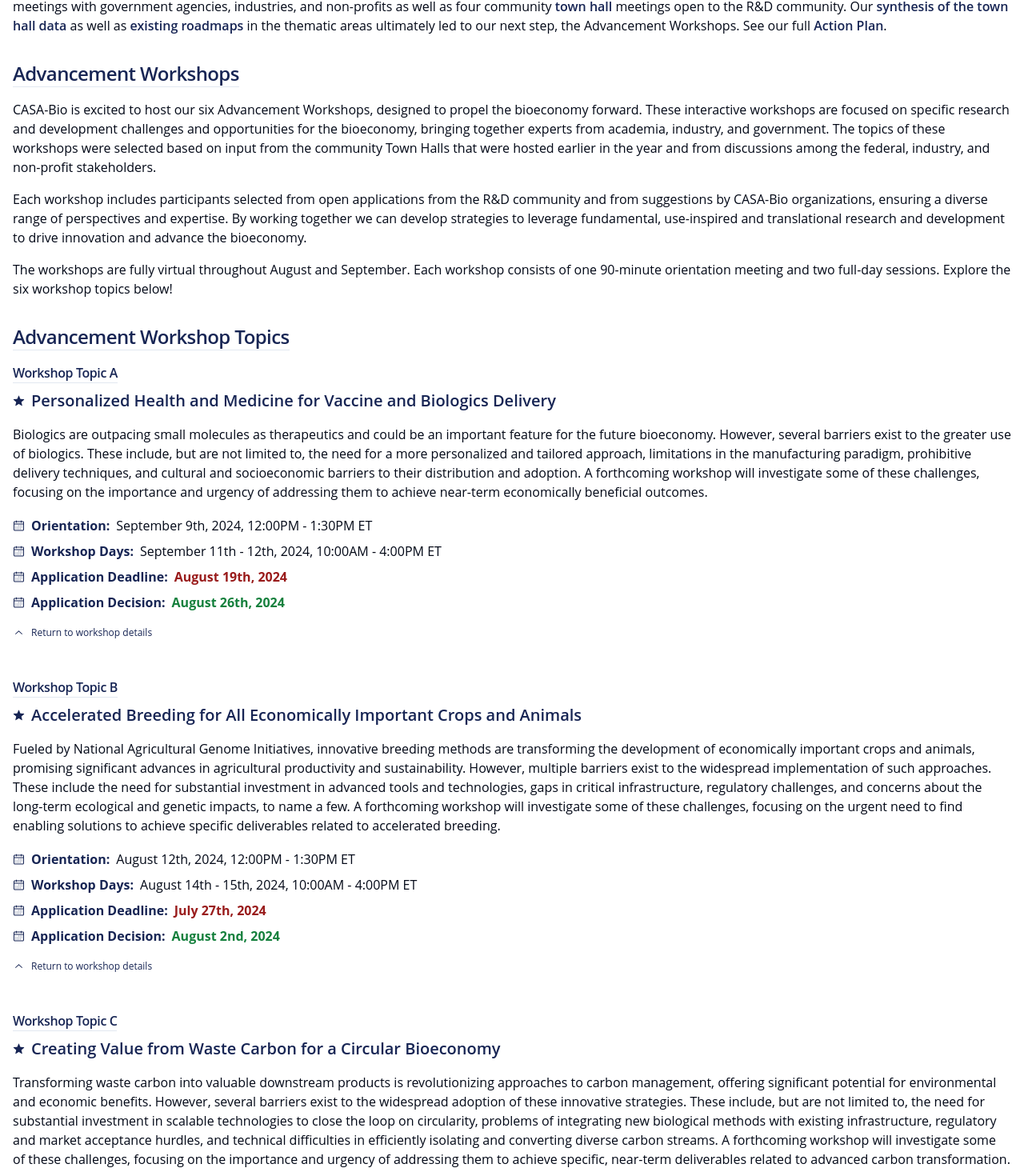
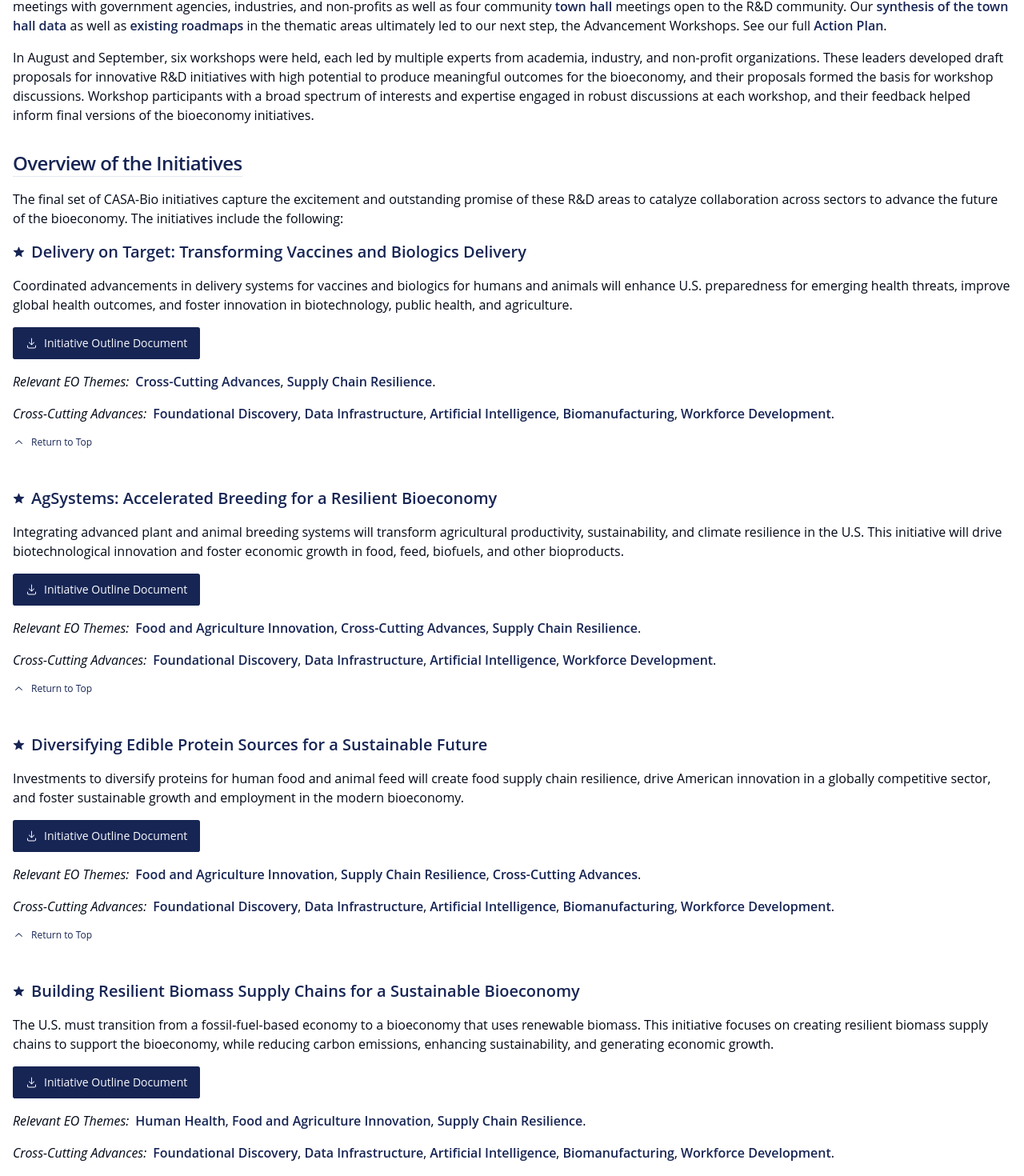
Before and after one commit to ZachStapletonJones/casa-bio, a Next.js app: page / in a window 1280 px wide. Shown: the part 339-1809 px from the top of the page at 80% size. Built offline with nearby package versions, Linux system fonts and the light colour scheme.

Commit message:
replaced workshops with initiatives structure

```diff
--- a/app/page.tsx
+++ b/app/page.tsx
@@ -23,28 +23,22 @@
               <h1 className='scroll-m-20 border-b pb-2 text-3xl font-semibold tracking-tight first:mt-2 text-primary w-fit'>Catalyzing Across Sectors to Advance the Bioeconomy</h1>
               <SplashContent />
             </div>
-            <div className="flex flex-col gap-4">
+            {/* <div className="flex flex-col gap-4">
             <h2 id="topics" className='scroll-m-20 border-b w-fit text-2xl font-semibold tracking-tight text-primary'>Advancement Workshops</h2>
             <p>
-            CASA-Bio is excited to host our six Advancement Workshops, designed to propel the bioeconomy forward. These interactive workshops are focused on specific research and development challenges and opportunities for the bioeconomy, bringing together experts from academia, industry, and government. The topics of these workshops were selected based on input from the community Town Halls that were hosted earlier in the year and from discussions among the federal, industry, and non-profit stakeholders.
-            </p>
-            <p>
-            Each workshop includes participants selected from open applications from the R&D community and from suggestions by CASA-Bio organizations, ensuring a diverse range of perspectives and expertise. By working together we can develop strategies to leverage fundamental, use-inspired and translational research and development to drive innovation and advance the bioeconomy.
-
+            In August and September, six workshops were held, each led by multiple experts from academia, industry, and non-profit organizations. These leaders developed draft proposals for innovative R&D initiatives with high potential to produce meaningful outcomes for the bioeconomy, and their proposals formed the basis for workshop discussions. Workshop participants with a broad spectrum of interests and expertise engaged in robust discussions at each workshop, and their feedback helped inform final versions of the bioeconomy initiatives.
             </p>
 
 
-            {/* <p>
-            Each workshop will be fully virtual and take place over two days in July or August. Explore the seven workshop topics below and apply to attend!
-            </p> */}
 
-            <p>
-            The workshops are fully virtual throughout August and September. Each workshop consists of one 90-minute orientation meeting and two full-day sessions. Explore the six workshop topics below!
-            </p>
 
-          </div>
+          </div> */}
           <div className="flex flex-col gap-4">
-            <h2  className='scroll-m-20 border-b w-fit text-2xl font-semibold tracking-tight text-primary'>Advancement Workshop Topics</h2>
+
+            <h2  className='scroll-m-20 border-b w-fit text-2xl font-semibold tracking-tight text-primary'>Overview of the Initiatives</h2>
+            <div>The final set of CASA-Bio initiatives capture the excitement and outstanding promise of these R&D areas
+            to catalyze collaboration across sectors to advance the future of the bioeconomy. The initiatives include
+            the following:</div>
             <WorkshopTopics />
             </div>
 
--- a/components/SplashContent.tsx
+++ b/components/SplashContent.tsx
@@ -53,6 +53,10 @@
 See
 our full <a className="cursor-pointer font-semibold text-primary" href="https://firebasestorage.googleapis.com/v0/b/kistorm-media.appspot.com/o/CASA-Bio%20Action%20Plan.pdf?alt=media&token=0e6b6388-545c-4c58-91f1-c426810a3988" target="_blank">Action Plan</a>.
 </p>
+
+<p>
+            In August and September, six workshops were held, each led by multiple experts from academia, industry, and non-profit organizations. These leaders developed draft proposals for innovative R&D initiatives with high potential to produce meaningful outcomes for the bioeconomy, and their proposals formed the basis for workshop discussions. Workshop participants with a broad spectrum of interests and expertise engaged in robust discussions at each workshop, and their feedback helped inform final versions of the bioeconomy initiatives.
+            </p>
 {/* <div className="flex gap-2 items-center h-fit">
 <a className='w-fit' href="https://www.whitehouse.gov/briefing-room/presidential-actions/2022/09/12/executive-order-on-advancing-biotechnology-and-biomanufacturing-innovation-for-a-sustainable-safe-and-secure-american-bioeconomy/" target="_blank">
   <Button className='font-semibold flex items-center gap-2 w-fit text-xs h-20 sm:h-full sm:text-sm'><FileText className='h-4 w-4' />View the Executive Order</Button>
--- a/components/WorkshopTopicsGrid.tsx
+++ b/components/WorkshopTopicsGrid.tsx
@@ -1,10 +1,12 @@
 'use client'
 import { Icon } from '@/data/icons'
 import { WorkshopTopicData, workshopTopic } from '@/data/workshop-topics'
+import { ThemeData, themes } from '@/data/themes'
+import { SubthemeData, subthemes } from '@/data/subthemes'
 import Image from 'next/image'
 import Link from 'next/link'
 import React from 'react'
-import { CalendarIcon, ChevronRightIcon, ChevronUpIcon, ExternalLinkIcon, Link2Icon, StarFilledIcon } from '@radix-ui/react-icons'
+import { CalendarIcon, ChevronRightIcon, ChevronUpIcon, DownloadIcon, ExternalLinkIcon, FileIcon, Link2Icon, StarFilledIcon } from '@radix-ui/react-icons'
 import { Button } from './ui/button'
 import ReturnTop from './ReturnTop'
 
@@ -14,7 +16,6 @@
         <div className='flex flex-col gap-4 w-full h-fit' >
 
             <div>
-            <div className='text-primary font-semibold scroll-m-20 border-b tracking-tight text-md w-fit mb-2'>Workshop Topic {workshopTopic.id}</div>
             <div className='h-fit w-full flex flex-row items-center justify-start'>
                 <StarFilledIcon className='text-primary' />
 
@@ -29,29 +30,14 @@
             <div>
             {workshopTopic.description}
             </div>
-            <div className='flex flex-col gap-1'>
-                <div className='flex flex-row items-center w-full justify-start gap-2'>
-                    <CalendarIcon className={`text-primary h-7`} />
-                    <span><strong className='text-primary'>Orientation:</strong></span>
-                    <span>{workshopTopic.orientation}</span>
+            <div className='flex flex-row items-center w-full justify-start gap-2'>
+
+                <a className='w-fit font-semibold' href={workshopTopic.summaryURL} target="_blank"><Button className='flex flex-row items-center w-full justify-start gap-2'><DownloadIcon  className={`text-background h-7`} /><span>Initiative Outline Document</span></Button></a>
                 </div>
-                <div className='flex flex-row items-center w-full justify-start gap-2'>
-                    <CalendarIcon className={`text-primary h-7`} />
-                    <span><strong className='text-primary'>Workshop Days:</strong></span>
-                    <span>{workshopTopic.dates}</span>
-                </div>
+            <div className='flex flex-row items-center w-full justify-start gap-2'><span className='italic'>Relevant EO Themes:</span><ThemeLinks themeIds={workshopTopic.themes} /></div>
+            <div className='flex flex-row items-center w-full justify-start gap-2'><span className='italic'>Cross-Cutting Advances:</span><AdvancesLinks advancesIds={workshopTopic.advances} /></div>
+            {/* <div className='flex flex-row items-center w-full justify-start gap-2'><span className='italic'>Cross-cutting Advances:</span><span>{workshopTopic.advances}</span></div> */}
 
-                <div className='flex flex-row items-center w-full justify-start gap-2'>
-                    <CalendarIcon className={`text-primary h-7`} />
-                    <span><strong className='text-primary'>Application Deadline:</strong></span>
-                    <span><strong className='text-red-800'>{workshopTopic.deadline}</strong></span>
-                </div>
-                <div className='flex flex-row items-center w-full justify-start gap-2'>
-                    <CalendarIcon className={`text-primary h-7`} />
-                    <span><strong className='text-primary'>Application Decision:</strong></span>
-                    <span><strong className='text-green-700'>{workshopTopic.decision}</strong></span>
-                </div>
-            </div>
             {/* <ExternalLinkIcon className='w-4 h-4' /> */}
 
 
@@ -59,11 +45,11 @@
 
 
 
-        <div className='flex flex-col gap-4 w-full justify-start text-xs text-primary'>
+        <div className='flex flex-col gap-4 w-fit justify-start text-xs text-primary'>
 
         {/* <a className='w-fit text-primary font-semibold' href="https://forms.gle/qHcSunu5N2XZVap8A" target="_blank"><Button>Notify Me when Applications are Open</Button></a> */}
 
-        <button className={`flex items-center gap-2`} tabIndex={0} onClick={()=> {
+        {/* <button className={`flex items-center gap-2`} tabIndex={0} onClick={()=> {
             const element = document.getElementById('topics');
             if ( !element ) return;
             window.scroll({
@@ -72,11 +58,82 @@
               })
         }}>
              <ChevronUpIcon />Return to workshop details
+        </button> */}
+
+        <button className={`flex items-center gap-2 hover:underline`} tabIndex={0} onClick={()=> {
+               window.scroll({
+                top: -80,
+                behavior: 'smooth'
+              })
+        }}>
+             <ChevronUpIcon />Return to Top
         </button>
         </div>
         </div>
     )
 }
+
+function ThemeLinks({themeIds}:{themeIds:Array<number>}) {
+    const length = themeIds.length - 1;
+    return (
+        <span>
+            {themeIds.map((t, index)=><ThemeLink key={index} themeId={t} length={length} index={index} />)}
+        </span>
+    )
+}
+
+function ThemeLink({themeId, length, index}:{themeId:number, length:number, index:number}) {
+    const themeObject = themes[themeId];
+    const themeName = themeObject ? themeObject.title : "";
+    const slug = themeObject ? themeObject.slug : "";
+    return (
+        <>
+
+            <Link className='w-fit text-primary font-semibold hover:underline'  href={slug}>
+                {themeName}
+            </Link>
+            {
+                (index!=length)?(<>, </>):(<>.</>)
+            }
+        </>
+    )
+}
+
+function AdvancesLinks({advancesIds}:{advancesIds:Array<number>}) {
+    const length = advancesIds.length - 1;
+    return (
+        <span>
+            {advancesIds.map((t, index)=><AdvancesLink key={index} advancesId={t} length={length} index={index} />)}
+        </span>
+    )
+}
+
+function AdvancesLink({advancesId, length, index}:{advancesId:number, length:number, index:number}) {
+    const advancesNames =[
+        "Workforce Development",
+        "Foundational Discovery",
+        "Biomanufacturing",
+        "Artificial Intelligence",
+        "Data Infrastructure",
+    ]
+    const advancesArray = subthemes[4][5];
+    const advancesObject = advancesArray[advancesId]
+    const advancesSlugRaw = advancesObject ? advancesObject.slug : "";
+    const advancesSlug = "cross-cutting-advances/"+advancesSlugRaw;
+    const advancesName = advancesNames ? advancesNames[advancesId] : "";
+    return (
+        <>
+
+            <Link className='w-fit text-primary font-semibold hover:underline'  href={advancesSlug}>
+                {advancesName}
+            </Link>
+            {
+                (index!=length)?(<>, </>):(<>.</>)
+            }
+        </>
+    )
+}
+
 
 
 export default function WorkshopTopics() {
--- a/data/workshop-topics.ts
+++ b/data/workshop-topics.ts
@@ -2,10 +2,10 @@
     id: string,
     title: string;
     description: string;
-    orientation: string;
-    dates: string;
-    deadline: string;
-    decision: string;
+    themes: Array<number>;
+    advances: Array<number>;
+    // advances: string;
+    summaryURL: string;
 }
 
 export type WorkshopTopicObject = WorkshopTopicData[];
@@ -14,62 +14,62 @@
   {
     //WorkshopTopic 1
     id: "A",
-    title: "Personalized Health and Medicine for Vaccine and Biologics Delivery",
-    description: "Biologics are outpacing small molecules as therapeutics and could be an important feature for the future bioeconomy. However, several barriers exist to the greater use of biologics. These include, but are not limited to, the need for a more personalized and tailored approach, limitations in the manufacturing paradigm, prohibitive delivery techniques, and cultural and socioeconomic barriers to their distribution and adoption. A forthcoming workshop will investigate some of these challenges, focusing on the importance and urgency of addressing them to achieve near-term economically beneficial outcomes.",
-    orientation: "September 9th, 2024, 12:00PM - 1:30PM ET",
-    dates: "September 11th - 12th, 2024, 10:00AM - 4:00PM ET",
-    deadline: "August 19th, 2024",
-    decision: "August 26th, 2024",
+    title: "Delivery on Target: Transforming Vaccines and Biologics Delivery",
+    description: "Coordinated advancements in delivery systems for vaccines and biologics for humans and animals will enhance U.S. preparedness for emerging health threats, improve global health outcomes, and foster innovation in biotechnology, public health, and agriculture.",
+    summaryURL: "https://firebasestorage.googleapis.com/v0/b/kistorm-media.appspot.com/o/Delivery%20on%20Target.pdf?alt=media&token=2e69ac1a-2b52-4624-8c19-78fa76f3544a",
+    themes: [4,2],
+    advances: [1, 4, 3, 2, 0],
+    // advances: "Foundational Discovery, Data Infrastructure, Artificial Intelligence, Biomanufacturing, and Workforce Development.",
   },
   {
     //WorkshopTopic 2
     id: "B",
-    title: "Accelerated Breeding for All Economically Important Crops and Animals",
-    description: "Fueled by National Agricultural Genome Initiatives, innovative breeding methods are transforming the development of economically important crops and animals, promising significant advances in agricultural productivity and sustainability. However, multiple barriers exist to the widespread implementation of such approaches. These include the need for substantial investment in advanced tools and technologies, gaps in critical infrastructure, regulatory challenges, and concerns about the long-term ecological and genetic impacts, to name a few. A forthcoming workshop will investigate some of these challenges, focusing on the urgent need to find enabling solutions to achieve specific deliverables related to accelerated breeding.",
-    orientation: "August 12th, 2024, 12:00PM - 1:30PM ET",
-    dates: "August 14th - 15th, 2024, 10:00AM - 4:00PM ET",
-    deadline: "July 27th, 2024",
-    decision: "August 2nd, 2024",
+    title: "AgSystems: Accelerated Breeding for a Resilient Bioeconomy",
+    description: "Integrating advanced plant and animal breeding systems will transform agricultural productivity, sustainability, and climate resilience in the U.S. This initiative will drive biotechnological innovation and foster economic growth in food, feed, biofuels, and other bioproducts.",
+    summaryURL: "https://firebasestorage.googleapis.com/v0/b/kistorm-media.appspot.com/o/AgSystems%20Accelerated%20Breeding%20for%20a%20Resilient%20Bioeconomy.pdf?alt=media&token=202ba45e-2464-4180-8fb8-09a9052b1754",
+    themes: [1,4,2],
+    advances: [1, 4, 3, 0],
+    // advances: "Foundational Discovery, Data Infrastructure, Artificial Intelligence, and Workforce Development.",
   },
   {
     //WorkshopTopic 3
     id: "C",
-    title: "Creating Value from Waste Carbon for a Circular Bioeconomy",
-    description: "Transforming waste carbon into valuable downstream products is revolutionizing approaches to carbon management, offering significant potential for environmental and economic benefits. However, several barriers exist to the widespread adoption of these innovative strategies. These include, but are not limited to, the need for substantial investment in scalable technologies to close the loop on circularity, problems of integrating new biological methods with existing infrastructure, regulatory and market acceptance hurdles, and technical difficulties in efficiently isolating and converting diverse carbon streams. A forthcoming workshop will investigate some of these challenges, focusing on the importance and urgency of addressing them to achieve specific, near-term deliverables related to advanced carbon transformation.",
-    orientation: "August 12th, 2024, 12:00PM - 1:30PM ET",
-    dates: "August 14th - 15th, 2024, 10:00AM - 4:00PM ET",
-    deadline: "July 22nd, 2024",
-    decision: "July 30th, 2024",
+    title: "Diversifying Edible Protein Sources for a Sustainable Future",
+    description: "Investments to diversify proteins for human food and animal feed will create food supply chain resilience, drive American innovation in a globally competitive sector, and foster sustainable growth and employment in the modern bioeconomy.",
+    summaryURL: "https://firebasestorage.googleapis.com/v0/b/kistorm-media.appspot.com/o/Diversifying%20Edible%20Protein%20Sources%20for%20a%20Sustainable%20Future.pdf?alt=media&token=76aebd67-2e89-453c-a6c5-1a5a45ba18d2",
+    themes: [1,2,4],
+    advances: [1, 4, 3, 2, 0],
+    // advances: "Foundational Discovery, Data Infrastructure, Artificial Intelligence, Biomanufacturing, and Workforce Development.",
   },
   {
     //WorkshopTopic 4
     id: "D",
-    title: "Enabling Resilient Biobased Supply Chains",
-    description: "Enabling resilient biobased supply chains for energy, chemicals, materials, and foods has the potential to simultaneously address economic, technical, environmental, and societal challenges, particularly through the development of strategic future-facing product/biomass supply chains. However, several barriers exist to the widespread implementation of new solutions. These include, but are not limited to, the need for substantial investment in: (1) advanced feedstock (raw material) production systems, (2) scale-up and demonstration of logistics and conversion technology integration, (3) gaps in end-market readiness, and (4) the need for robust policy support and societal acceptance. A forthcoming workshop will investigate key challenges, focusing on the importance and urgency of devising solutions to achieve specific, near-term deliverables related to advancing biobased supply chains.",
-    orientation: "August 19th, 2024, 12:00PM - 1:30PM ET",
-    dates: "August 21st - 22nd, 2024, 10:00AM - 4:00PM ET",
-    deadline: "July 29th, 2024",
-    decision: "August 5th, 2024",
+    title: "Building Resilient Biomass Supply Chains for a Sustainable Bioeconomy",
+    description: "The U.S. must transition from a fossil-fuel-based economy to a bioeconomy that uses renewable biomass. This initiative focuses on creating resilient biomass supply chains to support the bioeconomy, while reducing carbon emissions, enhancing sustainability, and generating economic growth.",
+    summaryURL: "https://firebasestorage.googleapis.com/v0/b/kistorm-media.appspot.com/o/Building%20Resilient%20Biomass%20Supply%20Chains%20for%20a%20Sustainable%20Bioeconomy.pdf?alt=media&token=6e7fffa3-b508-43bf-a965-c5351094f563",
+    themes: [3,1,2],
+    advances: [1, 4, 3, 2, 0],
+    // advances: "Foundational Discovery, Data Infrastructure, Artificial Intelligence, Biomanufacturing, and Workforce Development.",
   },
   {
     //WorkshopTopic 5
     id: "E",
-    title: "Food Protein Diversification",
-    description: "Diversifying our food protein sources to feed our growing population may offer significant benefits for climate and the environment while building national and regional economies and adding new jobs within these fields. While the development of multiple approaches in this arena has seen significant progress over the last 10 years, making a step change to develop new solutions and build regional innovation ecosystems may unlock the potential of this sector of the bioeconomy. Mindful advancement of innovative solutions may help improve food security and promote regional economic growth while supporting national climate goals and expanding the sources and modifications of proteins and other nutrients beyond traditional commodities to supplement the current food system. However, several barriers exist to widespread developmental progress and eventual adoption of these solutions. These include the need for advanced biotechnological research for scalable, cost-effective biomanufacturing processes and the development of infrastructure that utilizes regional strengths and resources for a blossoming bioeconomy. A forthcoming workshop will investigate some of these challenges, focusing on prioritizing the importance and urgency of each to achieve specific, near-term deliverables for advancing alternative food protein products and other novel agricultural bioproducts.",
-    orientation: "August 21st, 2024, 3:00PM - 4:30PM ET",
-    dates: "August 22nd - 23rd, 2024, 10:30AM - 4:30PM ET",
-    deadline: "July 31st, 2024",
-    decision: "August 8th, 2024",
+    title: "Creating Value from Waste Carbon for a Circular Bioeconomy",
+    description: "Waste carbon from agricultural, industrial, and consumer wastes could be transformed into valuable resources for critical materials, fuels, and food. This initiative outlines a bold plan to revolutionize waste management, reduce environmental impacts, and build a more resilient economy.",
+    summaryURL: "https://firebasestorage.googleapis.com/v0/b/kistorm-media.appspot.com/o/Creating%20Value%20from%20Waste%20Carbon%20for%20a%20Circular%20Bioeconomy.pdf?alt=media&token=cf890b34-d7eb-4df9-b948-1b6807bb7ba8",
+    themes: [1,2,3],
+    advances: [1, 4, 3, 2, 0],
+    // advances: "Foundational Discovery, Data Infrastructure, Artificial Intelligence, Biomanufacturing, and Workforce Development.",
   },
   {
     //WorkshopTopic 6
     id: "F",
-    title: "Strategies to Improve Carbon and Energy Efficiency of Biomanufacturing",
-    description: "Biological processes can be used directly to reduce CO2 as well as produce products more efficiently and with less waste. Realizing this vision in a cost-effective way will require strategic research and development to identify the most efficient pathways and strategies. However, several barriers exist to optimizing biological systems and fully leveraging the advantages of biomanufacturing methods over other non-biological approaches. These include, but are not limited to, the need for enhanced carbon and energy efficiency, new innovative technologies, overcoming technical challenges in scaling biomanufacturing processes, and navigating regulatory and market acceptance. A forthcoming workshop will investigate some of these challenges, focusing on the importance and urgency of addressing them to achieve specific, near-term deliverables related to advancing the bioeconomy and optimizing biological systems for carbon reduction.",
-    orientation: "August 26th, 2024, 12:00PM - 1:30PM ET",
-    dates: "August 28th - 29th, 2024, 10:00AM - 4:00PM ET",
-    deadline: "August 5th, 2024",
-    decision: "August 16th, 2024",
+    title: "Unleashing the Power of Biology for Carbon Capture and Utilization",
+    description: "Further development of biomanufacturing technologies that not only capture carbon emissions but also convert them into useful products will enable a circular U.S. bioeconomy that boosts domestic bio-production, reduces environmental impacts, and fortifies supply chains.",
+    summaryURL: "https://firebasestorage.googleapis.com/v0/b/kistorm-media.appspot.com/o/Unleashing%20the%20Power%20of%20Biology%20for%20Carbon%20Capture%20and%20Utilization.pdf?alt=media&token=22dd1793-4c22-4c42-8388-9ad90db39ad6",
+    themes: [1],
+    advances: [1, 4, 3, 2, 0],
+    // advances: "Foundational Discovery, Data Infrastructure, Artificial Intelligence, Biomanufacturing, and Workforce Development.",
   },
 
 
```
